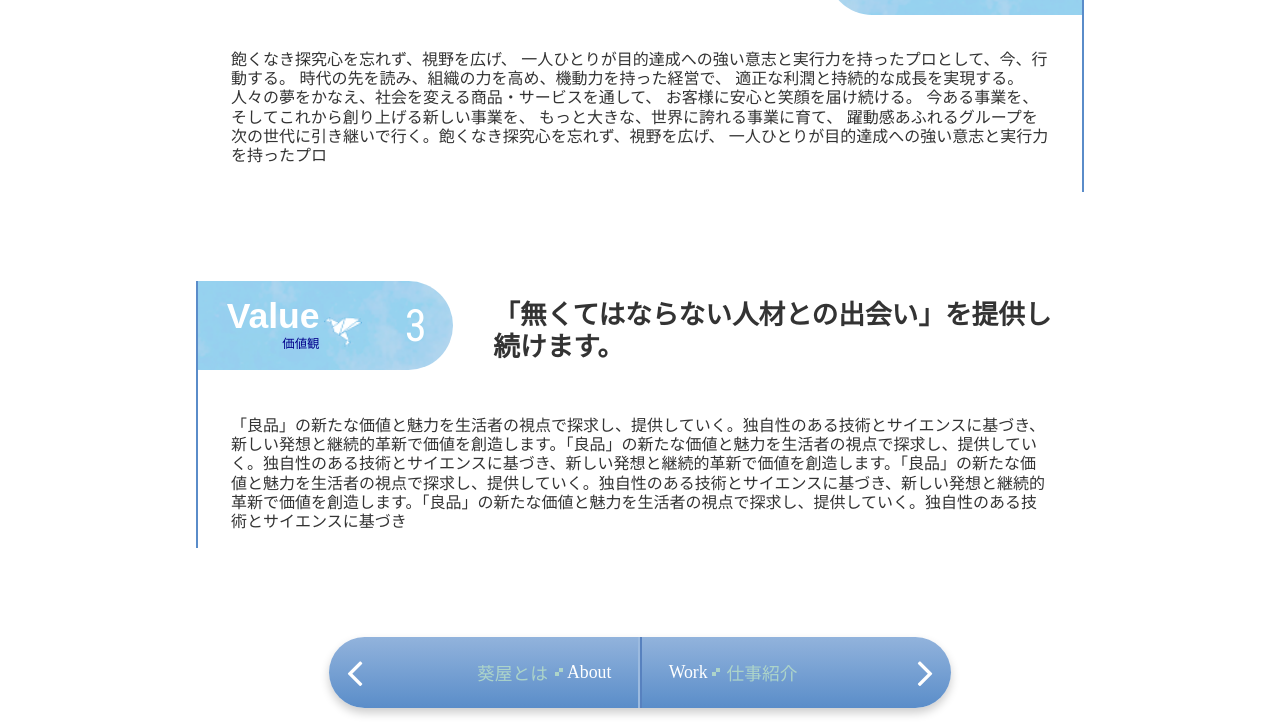
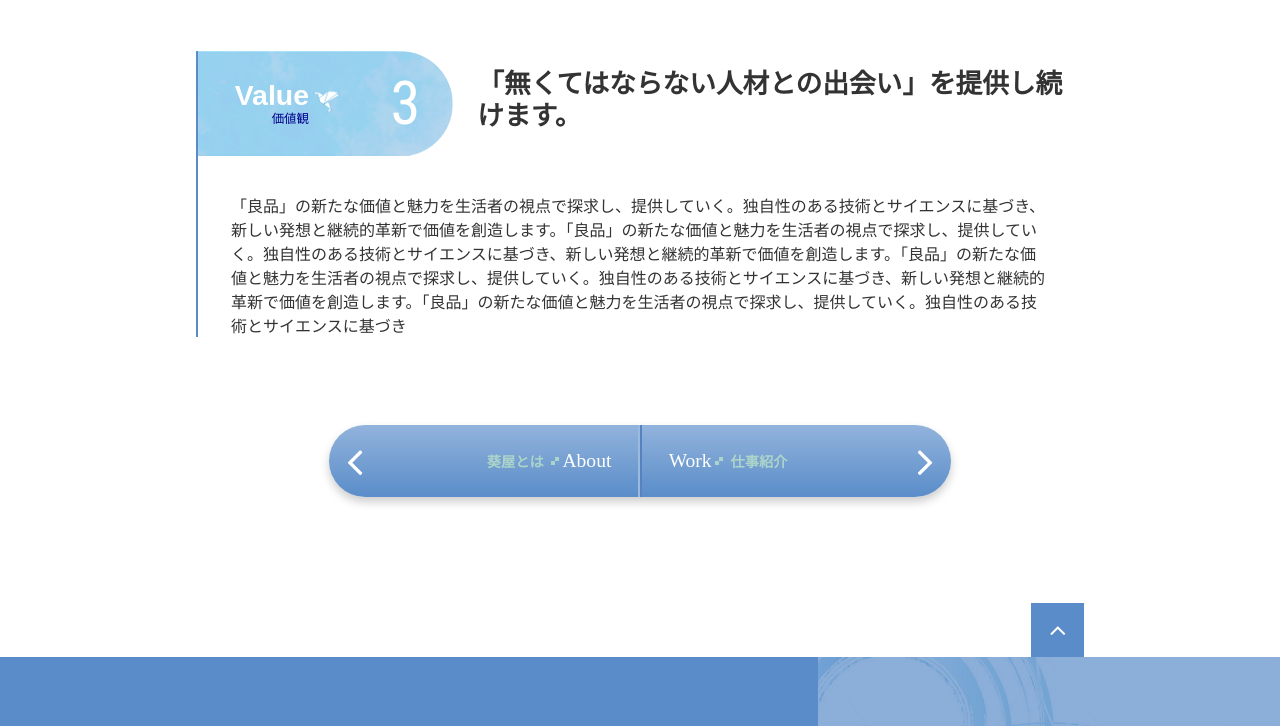
Before and after one commit to luongthongfn/aoiya2, a website: page message.html in a window 1280 px wide. Shown: the part 1560-2286 px from the top of the page. Drawn offline with nearby package versions, Linux system fonts and the light colour scheme; some packages are replaced by stand-ins of ours.

Commit message:
10/10-10h09

```diff
--- a/message.html
+++ b/message.html
@@ -12,7 +12,7 @@
 
 </head>
 
-<body ontouchstart class="dev">
+<body ontouchstart class="">
     <header>
         <section id="menu">
             <div class="navbar2 sticky-header fixed clearfix">
@@ -38,7 +38,10 @@
     </header>
     <div id="content">
         <section class="block-page-name">
-            <div class="half" style="background-image:url(img/mes-banner-l.png)"></div>
+            <div class="half">
+                <img src="img/mes-banner-l.png" alt="" class="show-sp">
+                <img src="img/mes-banner-l-pc.png" alt="" class="show-pc">
+            </div>
             <div class="half">
                 <div class="page-name-jpn">
                     メッセージ
@@ -57,8 +60,8 @@
                         <h3>インターネット・サービスを通じて、
                             人々と社会を“エンパワーメント”する</h3>
                         <p>
-                            インターネットという成長産業から軸足はぶらさない。ただし連動する分野にはどんどん参入していく。オールウェイズFRESH !
-                            能力の高さより一緒に働きたい人を集める。採用には全力をつくす。若手の台頭を喜ぶ組織で、年功序列は禁止。スケールデメリットは徹底排除。迷ったら率直に言う。有能な社員が長期にわたって働き続けられる環境を実現。法令順守を徹底したモラルの高い会社に。ライブドア事件を忘れるな。挑戦した敗者にはセカンドチャンスを。クリエイティブで勝負する。世界に通用するイ
+                            インターネットという成長産業から軸足はぶらさない。ただし連動する分野にはどんどん参入していく。オールウェイズFRESH ! 能力の高さより一緒に働きたい人を集める。採用には全力をつくす。若手の台頭を喜ぶ組織で、年功序列は禁止。スケールデメリットは徹底排除。迷ったら率直に言う。有能な社員が長期にわたって働き続けられる環境を実現。法令順守を徹底したモラルの高い会社に。ライブドア事件を忘れるな。挑戦した敗者にはセカンドチャンスを。クリエイティブで勝負する。世界に通用するインターネットサービスを開発し、グローバル企業になる。
+
 
                         </p>
                     </div>
--- a/scss/module/_share.scss
+++ b/scss/module/_share.scss
@@ -150,14 +150,24 @@ body{
     height: vwSP(300px);
     overflow: hidden;
     .half {
+        position: relative;
         display: flex;
         justify-content: center;
         align-items: center;
         width: 50%;
-        background-image: url('../img/block-page-name-bg.png');
+        background-image: url('../img/block-page-name-bg-pc.png');
         background-repeat: no-repeat;
         background-size: cover;
-        background-position: center center 0;
+        background-position: center;
+        img{
+            position: absolute;
+            top: 0;
+            right: 0;
+            bottom: 0;
+            left: 0;
+            object-fit: cover;
+            object-position: center;
+        }
     }
     .page-name-jpn{
         position: relative;
@@ -227,7 +237,6 @@ body{
         padding: vwSP(33px);
 
         .eng {
-            font-size: vwSP(45px);
             font-weight: bold;
             text-transform: uppercase;
             color: #fff;
@@ -256,13 +265,14 @@ body{
 
         .eng {
             font-family: '游明朝', YuMincho, 'ヒラギノ明朝 ProN W3', 'Hiragino Mincho ProN', 'HG明朝E', 'ＭＳ Ｐ明朝', 'ＭＳ 明朝', serif;
+            font-size: vwSP(38px);
             color: #fff;
-            font-size: vwSP(40px);
             padding: 0 vwSP(10px);
         }
 
         .jpn {
-            font-size: vwSP(20px);
+            font-size: vwSP(22px);
+            font-weight: bold;
             color: #add4c9;
             position: relative;
             padding: 0 10px;
@@ -372,9 +382,17 @@ body{
     }
 
     .block-page-name {
-        height: vwPC(300px);
+        height: vwPC(200px);
         border-bottom: 2px solid #00008f;
-
+        .page-name-jpn{
+            font-size: vwPC(45px);
+            &:after{
+                width: vwPC(66px);
+                height: vwPC(49px);
+                top: vwPC(-20px);
+                right: vwPC(-70px);
+            }
+        }
         .page-name {
             width: vwPC(234px);
             height: vwPC(121px);
@@ -403,7 +421,7 @@ body{
             padding: vwPC(33px);
 
             .eng {
-                font-size: vwPC(30px);
+                // font-size: vwPC(22px);
                 font-weight: bold;
                 text-transform: uppercase;
                 color: #fff;
@@ -428,12 +446,12 @@ body{
             }
 
             .eng {
-                font-size: vwPC(20px);
+                font-size: vwPC(22px);
                 padding: 0 vwPC(10px);
             }
 
             .jpn {
-                font-size: vwPC(20px);
+                font-size: vwPC(16px);
                 color: #add4c9;
             }
         }
@@ -528,9 +546,17 @@ body{
     }
 
     .block-page-name {
-        height: (300px);
+        height: (200px);
         border-bottom: 2px solid #00008f;
-
+        .page-name-jpn{
+            font-size: (45px);
+            &:after{
+                width: (66px);
+                height: (49px);
+                top: (-20px);
+                right: (-70px);
+            }
+        }
         .page-name {
             width: (234px);
             height: (121px);
@@ -548,33 +574,19 @@ body{
 
     .pagination {
         width: (700px);
-        margin: auto;
         border-radius: (100px);
 
         .entry {
-            display: flex;
-            width: 100%;
-            align-items: center;
             height: (80px);
             padding: (33px);
-
-            .eng {
-                font-size: (30px);
-                font-weight: bold;
-                text-transform: uppercase;
-                color: #fff;
-                margin-left: auto;
-            }
-
             .fa {
                 font-size: (45px);
-                color: #fff;
-                margin-left: auto;
             }
         }
 
         .prev,
-        .next {
+        .next,
+            {
             height: (80px);
             padding: (20px);
 
@@ -583,30 +595,12 @@ body{
             }
 
             .eng {
-                font-size: (20px);
+                font-size: (22px);
                 padding: 0 (10px);
             }
 
             .jpn {
-                font-size: (20px);
-                color: #add4c9;
-            }
-        }
-
-        .prev {
-            justify-content: flex-end;
-            border-right: 2px solid #9bbadf;
-
-            .fa {
-                margin-right: auto;
-            }
-        }
-
-        .next {
-            border-left: 2px solid #5781bf;
-
-            .fa {
-                margin-left: auto;
+                font-size: (16px);
             }
         }
     }
--- a/scss/module/page/_message.scss
+++ b/scss/module/page/_message.scss
@@ -189,7 +189,7 @@
 @include pc() {
     .focus {
         background: url(../img/mes-focus-bg-pc.png) center/cover no-repeat;
-        margin: vwPC(130px) 0;
+        margin: vwPC(32px) 0 vwPC(130px);
 
         &--bg {
             background: transparentize(#fff, .4);
@@ -226,16 +226,14 @@
 
             h3 {
                 font-size: vwPC(24px);
-                padding: vwPC(20px) vwPC(30px);
                 max-width: vwPC(516px);
                 white-space: pre-line;
-                padding-left: 0;
-                margin-bottom: vwPC(0px);
+                padding: vwPC(0px) vwPC(30px) vwPC(20px) 0;
             }
 
             p {
                 font-size: vwPC(16px);
-                padding: vwPC(20px) vwPC(30px) vwPC(30px);
+                padding: vwPC(10px) vwPC(30px) vwPC(30px);
                 padding-left: 0;
                 padding-right: 0;
 
@@ -252,9 +250,9 @@
                 .message-post-header {
                     .flag {
 
-                        padding-right: vwPC(30px);
-                        padding-left: vwPC(35px);
-                        margin-right: 40px;
+                        padding-right: vwPC(37px);
+                        padding-left: vwPC(44px);
+                        margin-right: vwPC(27px);
                         border-top-right-radius: vwPC(200px);
                         border-bottom-right-radius: vwPC(200px);
 
@@ -285,9 +283,9 @@
                 .message-post-header {
                     .flag {
                         float: right;
-                        padding-right: vwPC(35px);
-                        padding-left: vwPC(30px);
-                        margin-left: 40px;
+                        padding-right: vwPC(44px);
+                        padding-left: vwPC(37px);
+                        margin-left: vwPC(27px);
                         border-top-left-radius: vwPC(200px);
                         border-bottom-left-radius: vwPC(200px);
 
@@ -331,7 +329,7 @@
                     display: block;
                     top: 0;
                     width: 2px;
-                    height: 300px;
+                    height: 10000px;
                     background: #5a8cc9;
                 }
 
@@ -343,15 +341,15 @@
 
                 &--number {
                     display: inline-block;
-                    font-size: vwPC(50px);
+                    font-size: vwPC(68px);
                 }
 
                 &--txt {
                     display: inline-block;
 
                     &--big {
-                        font-family: 'aria', sans-serif;
-                        font-size: vwPC(40px);
+                        // font-family:'arial', sans-serif;
+                        font-size: vwPC(32px);
                     }
 
                     &--small {
@@ -362,8 +360,8 @@
                         text-align: center;
 
                         &:after {
-                            width: vwPC(43px);
-                            height: vwPC(34px);
+                            width: vwPC(30px);
+                            height: vwPC(24px);
                             position: absolute;
                             margin: 0 vwPC(5px);
                         }
@@ -381,98 +379,71 @@
 
         .message-post-txt {
             font-size: vwPC(18px);
+            line-height: unset;
             padding: 0 vwPC(40px);
             padding-top: vwPC(40px);
         }
     }
-
-
-
 }
 
 //large screen
 @include lg() {
     .focus {
-        background: url(../img/mes-focus-bg.png);
-        margin: (30px) 0;
+        margin: (32px) 0 (130px);
 
         &--bg {
-            background: transparentize(#fff, .4);
-            padding: (60px) 0;
-            overflow: auto;
-        }
-
-        .director-box {
-            float: left;
-            width: (500px);
-            padding: 0 (114px);
+            padding: (70px) (161px) (102px);
         }
 
         &--name {
-            font-size: (16px);
-            padding: (10px) 0;
-            margin-bottom: (20px);
+            font-size: (12px);
+            padding: (0px) 0;
+            margin-bottom: (10px);
 
             span {
-                font-size: (30px);
-                vertical-align: middle;
-                font-weight: bold;
+                font-size: (20px);
             }
         }
 
         &--name2 {
-            font-size: (20px);
-            color: #00008b;
+            font-size: (16px);
         }
 
         &--txt {
-            overflow: hidden;
 
             h3 {
-                font-size: (30px);
-                padding: (20px) (30px);
-                padding-left: 0;
-                border-bottom: 2px solid #add4c9;
-                margin-bottom: (20px);
+                font-size: (24px);
+                max-width: (516px);
+                padding: (0px) (30px) (20px) 0;
             }
 
             p {
-                font-size: (20px);
-                padding: (20px) (30px);
+                font-size: (16px);
+                padding: (10px) (30px) (30px);
                 padding-left: 0;
+                padding-right: 0;
             }
         }
     }
 
     .message-part {
         .message-post {
-            margin-bottom: (60px);
             min-height: (300px);
+            margin-bottom: (100px);
 
             &:nth-child(odd) {
                 .message-post-header {
                     .flag {
 
-                        padding-right: (30px);
+                        padding-right: (37px);
                         padding-left: (35px);
-                        margin-right: 40px;
+                        margin-right: (27px);
                         border-top-right-radius: (200px);
                         border-bottom-right-radius: (200px);
-
-                        &:before {
-                            left: 0;
-                        }
-
-                        &--number {
-                            order: 1;
-                            margin-left: auto;
-                        }
 
                         &--txt {
                             &--small {
                                 font-size: (14px);
-                                text-align: right;
-
                                 &:after {
                                     top: (-20px);
                                 }
@@ -485,29 +456,17 @@
             &:nth-child(even) {
                 .message-post-header {
                     .flag {
-                        float: right;
                         padding-right: (35px);
-                        padding-left: (30px);
-                        margin-left: 40px;
+                        padding-left: (37px);
+                        margin-left: (27px);
                         border-top-left-radius: (200px);
                         border-bottom-left-radius: (200px);
-
-                        &:before {
-                            right: 0;
-                        }
-
-                        &--number {
-                            margin-right: auto;
-                        }
 
                         &--txt {
                             &--small {
                                 font-size: (14px);
-                                text-align: left;
-
                                 &:after {
                                     top: (-30px);
-                                    right: 100%;
                                 }
                             }
                         }
@@ -518,54 +477,23 @@
 
         .message-post-header {
             .flag {
-                display: flex;
-                align-items: center;
-                position: relative;
-                color: #fff;
                 width: (290px);
-                background: url(../img/mes-title-bg.png);
                 padding: (20px);
 
-                &:before {
-                    content: '';
-                    position: absolute;
-                    display: block;
-                    top: 0;
-                    width: 2px;
-                    height: 300px;
-                    background: #5a8cc9;
-                }
-
-                &:after {
-                    content: '';
-                    display: block;
-                    clear: both;
-                }
-
                 &--number {
-                    display: inline-block;
-                    font-size: (50px);
+                    font-size: (68px);
                 }
 
                 &--txt {
-                    display: inline-block;
-
                     &--big {
-                        font-family: 'aria', sans-serif;
-                        font-size: (40px);
+                        font-size: (32px);
                     }
 
                     &--small {
                         font-size: (20px);
-                        position: relative;
-                        display: block;
-                        color: #00008b;
-                        text-align: center;
-
                         &:after {
-                            width: (43px);
-                            height: (34px);
-                            position: absolute;
+                            width: (30px);
+                            height: (24px);
                             margin: 0 (5px);
                         }
                     }
@@ -573,21 +501,15 @@
             }
 
             h3 {
-                color: #393939;
                 font-size: (30px);
-                font-weight: bold;
                 padding: (20px);
-                clear: none;
             }
         }
 
         .message-post-txt {
             font-size: (18px);
-            color: #393939;
             padding: 0 (40px);
             padding-top: (40px);
         }
     }
-
-
 }
```
Also changed, not shown: layouts/page/message.html (+7 -4 lines), css/style.css, img/mes-banner-l-pc.png (added).
